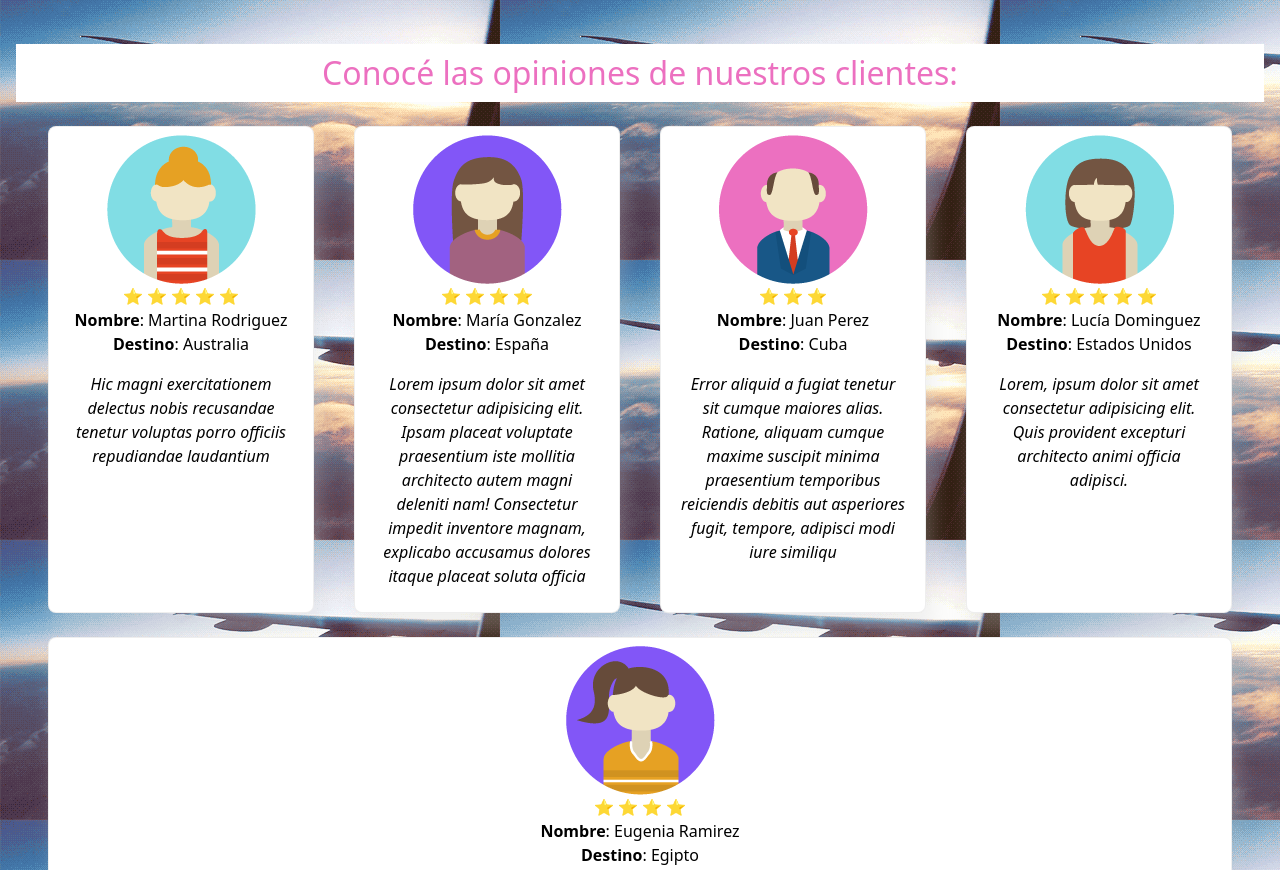
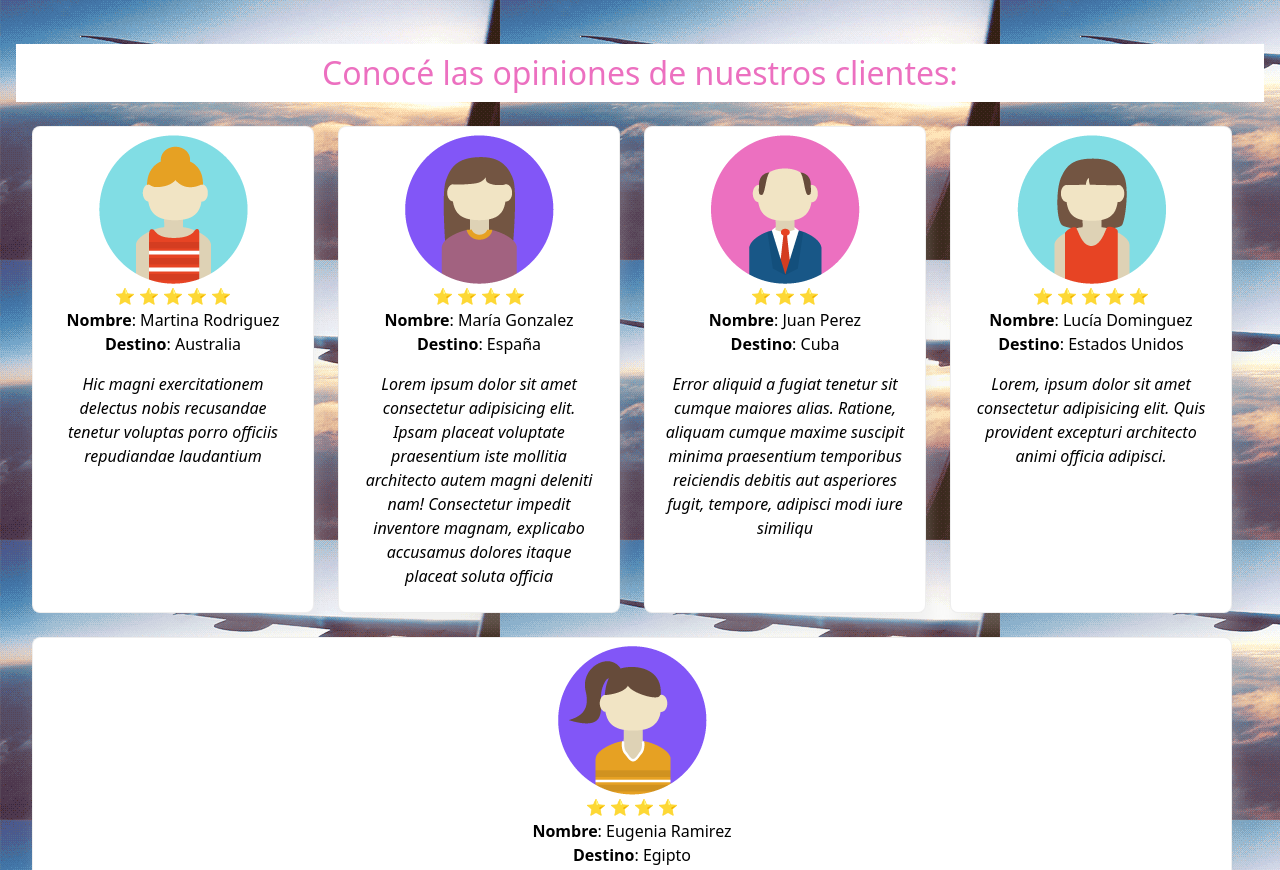
Before and after one commit to solprinz/Proyecto-JavaScript, a plain HTML site: page index.html in a window 1280 px wide. Shown: the part 680-1550 px from the top of the page. Drawn offline with nearby package versions, Linux system fonts and the light colour scheme; some packages are replaced by stand-ins of ours; a script that the page names is missing.

Commit message:
first commit

```diff
--- a/css/style.css
+++ b/css/style.css
@@ -144,7 +144,7 @@ li {
   border: 1px solid rgba(211, 211, 211, 0.384);
   border-radius: 8px;
   min-width: 250px;
-  margin: 1rem 0.5rem 0.5rem 2rem;
+  margin: 1rem 0.5rem 0.5rem 1rem;
   color: black;
   background-color: white;
 }
```
